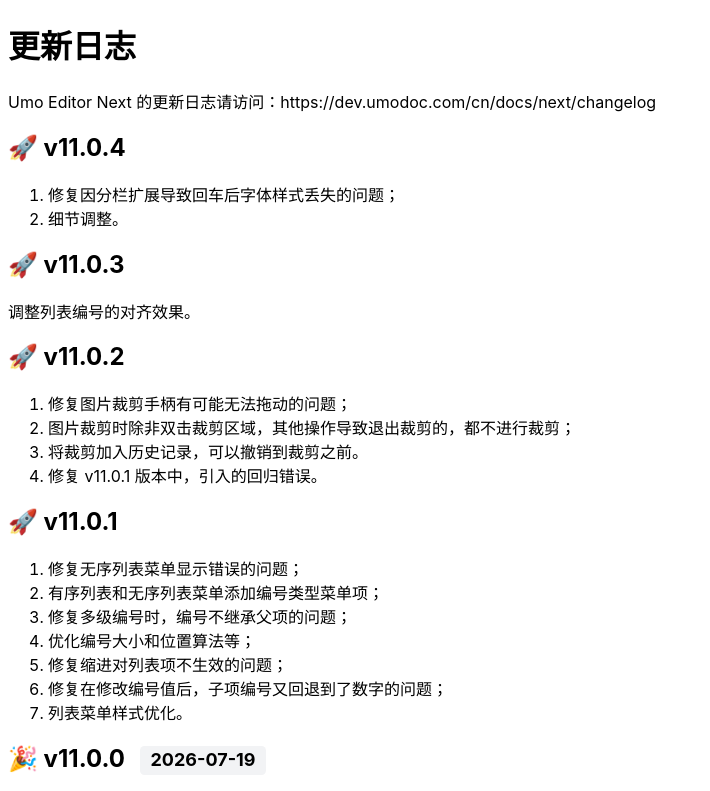
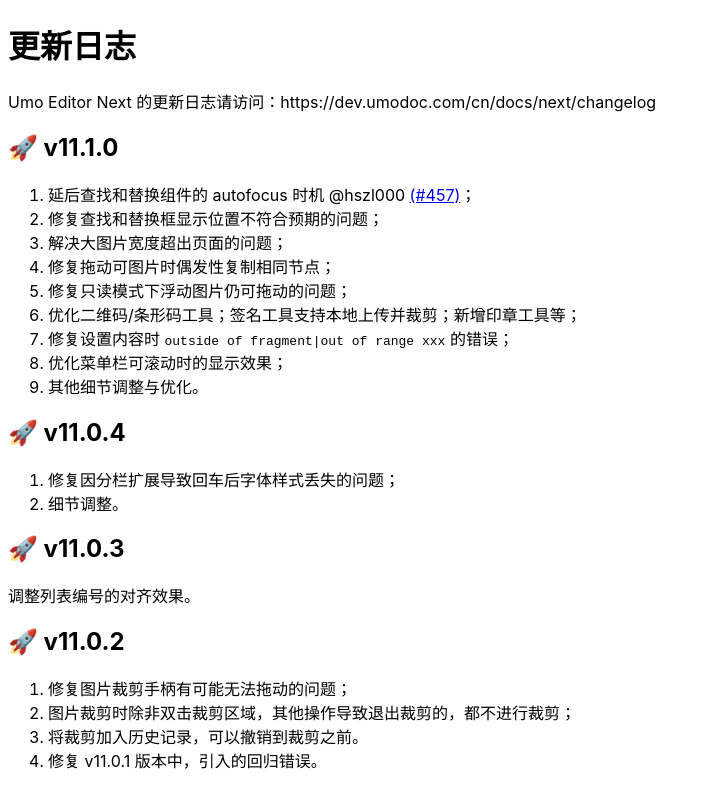
Before and after one commit to umodoc/docs, a Next.js app: page /cn/docs/editor/changelog in a window 1280 px wide. Shown: the top 791 px of the page, without its empty margins (0-710 px from the left). Built offline with nearby package versions, Linux system fonts and the light colour scheme.

Commit message:
完善文档

```diff
--- a/pages/cn/docs/editor/changelog.mdx
+++ b/pages/cn/docs/editor/changelog.mdx
@@ -10,6 +10,18 @@ import { Badge } from '/components/badge'
 # 更新日志
 
 Umo Editor Next 的更新日志请访问：https://dev.umodoc.com/cn/docs/next/changelog
+
+## 🚀 v11.1.0
+
+1. 延后查找和替换组件的 autofocus 时机 @hszl000 [(#457)](https://github.com/umodoc/editor/issues/457)；
+2. 修复查找和替换框显示位置不符合预期的问题；
+3. 解决大图片宽度超出页面的问题；
+4. 修复拖动可图片时偶发性复制相同节点；
+5. 修复只读模式下浮动图片仍可拖动的问题；
+6. 优化二维码/条形码工具；签名工具支持本地上传并裁剪；新增印章工具等；
+7. 修复设置内容时 `outside of fragment|out of range xxx` 的错误；
+8. 优化菜单栏可滚动时的显示效果；
+9. 其他细节调整与优化。
 
 ## 🚀 v11.0.4
 
```
Also changed, not shown: pages/cn/docs/next/changelog.mdx (+8 -0 lines), pages/en/docs/editor/changelog.mdx (+12 -0 lines), pages/en/docs/next/changelog.mdx (+8 -0 lines).
